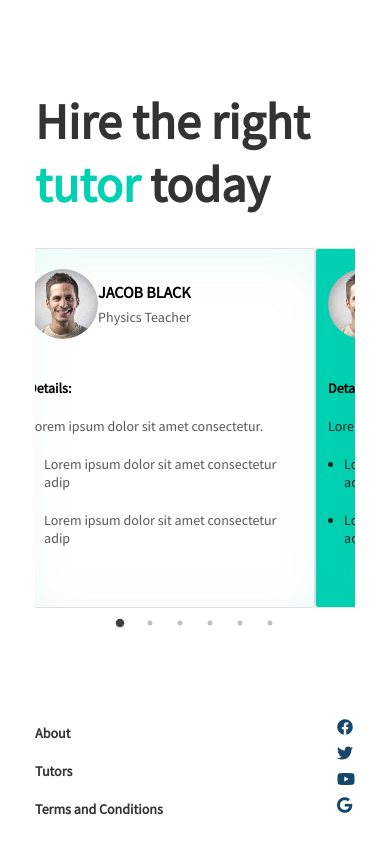
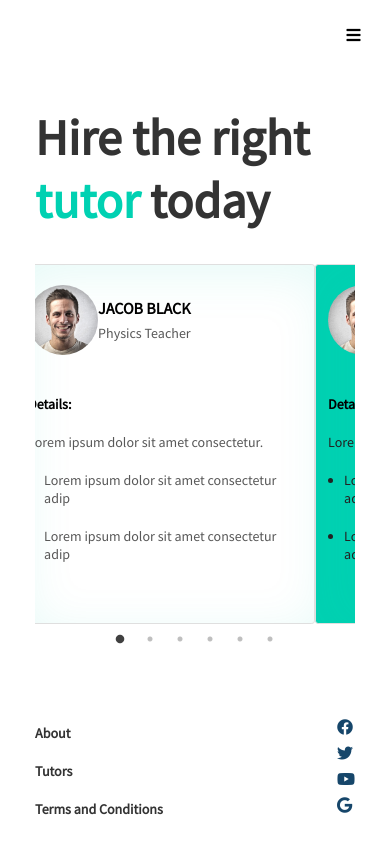
Before and after one commit to asimgiri/mLearnrTutor, a React (Create React App) app: page / in a window 390 px wide. Built offline with nearby package versions, Linux system fonts and the light colour scheme.

Commit message:
Responsive Navbar

```diff
--- a/src/App.css
+++ b/src/App.css
@@ -265,7 +265,7 @@
      color: #16466A !important;
  }
 
- .slick-prev:before, .slick-next:before{
+ .slick-prev:before, .slick-next:before {
      font-size: 30px !important;
  }
 
@@ -305,3 +305,28 @@
  }
 
  /* ------------------------------- FOOTER --------------------------------------------- */
+
+ .mobile_nav {
+     background: rgba(0,255,255,.2);
+     display: none;
+ }
+
+ .mobile_nav ul li {
+     padding: 10px 30px;
+ }
+
+ .right{
+     float: right;
+ }
+
+ .close{
+     position: absolute;
+     right: 5%;
+     top: 2%;
+     z-index: 9;
+ }
+
+ .close i{
+     padding: 10px;
+     display: none;
+ }
--- a/src/Responsive.css
+++ b/src/Responsive.css
@@ -36,4 +36,13 @@
     .footer .container div:nth-child(2) li {
         padding: 3px 0;
     }
+    .mobile_nav {
+        display: block;
+    }
+    .hero_title {
+        padding-top: 2rem !important;
+    }
+    .close i{
+        display: block;
+    }
 }
--- a/src/components/Navbar.js
+++ b/src/components/Navbar.js
@@ -1,7 +1,14 @@
-import React from 'react';
+import React, { useState } from 'react';
 
 export default function Navbar() {
+    const [toggleNav, setToggleNav] = useState(false);
+
+    const onClickHandler = () => {
+        setToggleNav(!toggleNav)
+    }
+
     return (
+        <>
             <section className="nav">
                 <div className="container">
                     <div>
@@ -27,5 +34,36 @@ export default function Navbar() {
                     </div>
                 </div>
             </section>
+            <div className="close">
+                <i className={`fas ${toggleNav ? 'fa-times' : 'fa-bars'}`} onClick={onClickHandler}></i>
+            </div>
+
+            {toggleNav
+                ? (
+                    <section className="mobile_nav">
+                        <ul>
+                            <li>
+                                <a href=""><h1 className="logo">mLearnr <span>Tutor</span></h1></a>
+                            </li>
+                            <li>
+                                <a href="">Home</a>
+                            </li>
+                            <li>
+                                <a href="">Join Us</a>
+                            </li>
+                            <li>
+                                <a href="">Classes</a>
+                            </li>
+                            <li>
+                                <a href="">
+                                    <button className="primary_btn">Get Started</button>
+                                </a>
+                            </li>
+                        </ul>
+                    </section>
+                ) : (
+                    null
+                    )}
+        </>
     )
 }
```
Also changed, not shown: src/components/TutorCardList.js (line endings or trailing spaces). Lines whose indentation alone changed are shown as unchanged.
